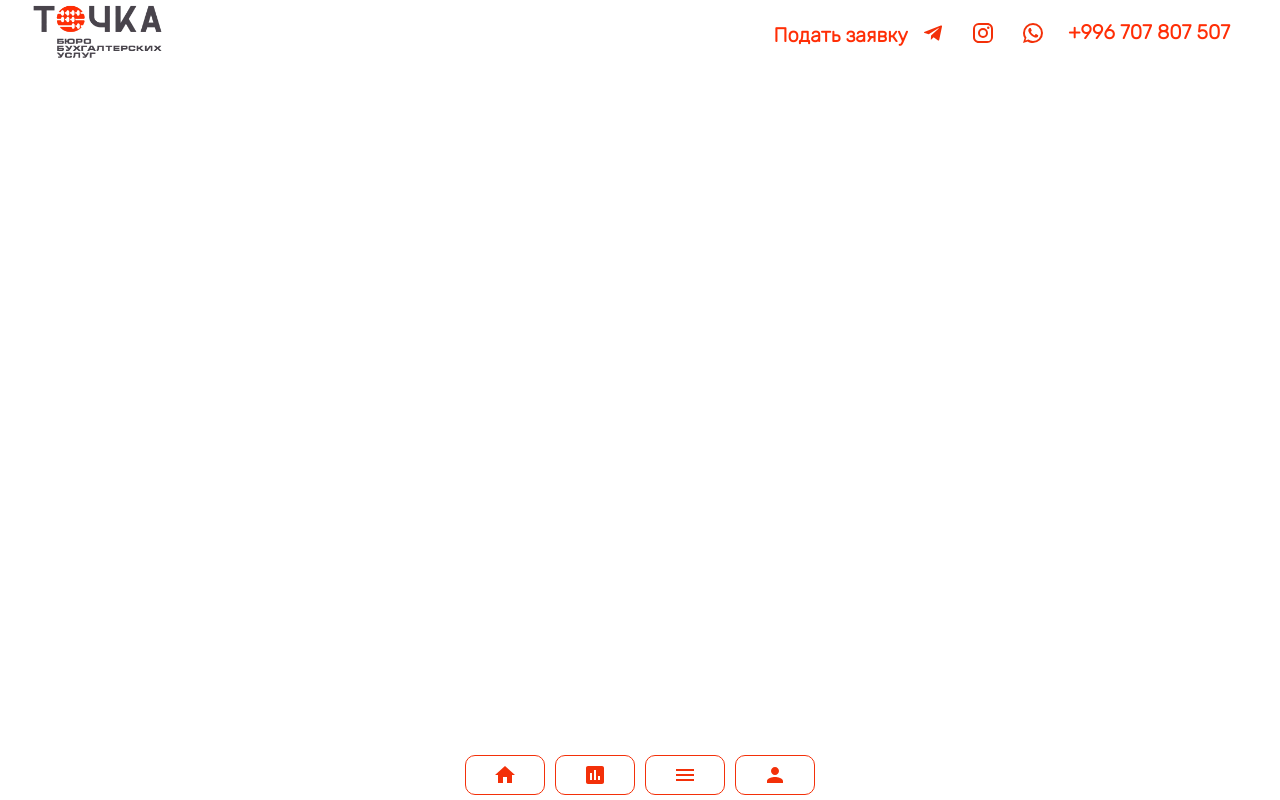
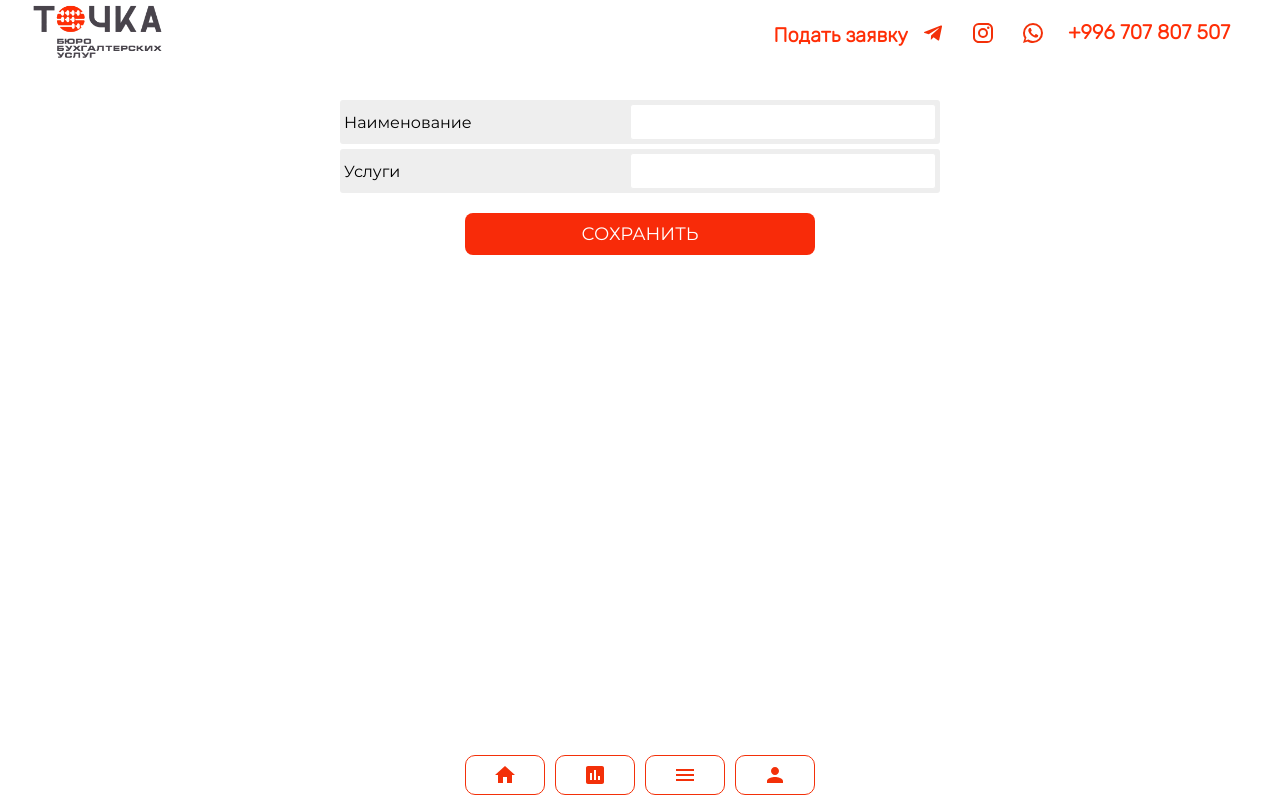
Before and after one commit to TaalaiDiushembekov/bbu, a React (Create React App) app in the folder frontend/: page /add-tariff in a window 1280 px wide. Built offline with nearby package versions, Linux system fonts and the light colour scheme; no server answers.

Commit message:
add form

```diff
--- a/frontend/src/App.js
+++ b/frontend/src/App.js
@@ -21,6 +21,7 @@ import { setOrganization } from "./redux/organization/org.slice.js";
 import PrivateRoute from "./components/PrivateRoute.jsx";
 import Organizations from "./screens/organizations.jsx";
 import OrgDetails from "./screens/org-details.jsx";
+import AddTariff from "./screens/AddTariff/AddTariff.js";
 
 function App() {
     const dispatch = useDispatch();
@@ -89,6 +90,14 @@ function App() {
                         component={() => <UserDetails />}
                     />
 
+                    {/* <PrivateRoute
+                        exact
+                        role="admin"
+                        path="/add-tariff"
+                        component={() => <AddTariff />}
+                    /> */}
+                    <Route exact path='/add-tariff' component={() => <AddTariff />} />
+
                     {/*<Route exact path='*' component={() => <NotFoundPage />} />*/}
                     {/*<Route exact path='/allUsers' component={() => <AllUsers />} />*/}
                     {/*<Route exact path='/register' component={() => <Register />} />*/}
--- /dev/null
+++ b/frontend/src/screens/AddTariff/AddTariff.css
@@ -0,0 +1,5 @@
+.addTariff{
+  max-width: 600px;
+  margin: 30px auto 0;
+  text-align: center;
+}
--- /dev/null
+++ b/frontend/src/screens/AddTariff/AddTariff.js
@@ -0,0 +1,51 @@
+import React, { useState } from "react";
+import TextField from "../../components/UI/Form/TextField/TextField";
+import Button from "../../components/UI/Button/Button";
+import './AddTariff.css';
+
+const AddTariff = () => {
+  const [tariff, setTariff] = useState({
+    name: '',
+    services: []
+  });
+
+  const inputHandler = e => {
+
+  };
+
+  return (
+    <div className="container">
+      <div className="addTariff">
+        <form>
+          <div className="input-wrapper">
+            <TextField
+              type="text"
+              name="name"
+              value={tariff.name}
+              onChange={inputHandler}
+              label="Наименование"
+              required={true}
+            />
+          </div>
+          <div className="input-wrapper">
+            <TextField
+              type="text"
+              name="services"
+              value={tariff.services}
+              onChange={inputHandler}
+              label="Услуги"
+              required={true}
+            />
+          </div>
+          <Button
+            type="submit"
+            title="Сохранить"
+            className="register-btn"
+          />
+        </form>
+      </div>
+    </div>
+  )
+};
+
+export default AddTariff;
```
